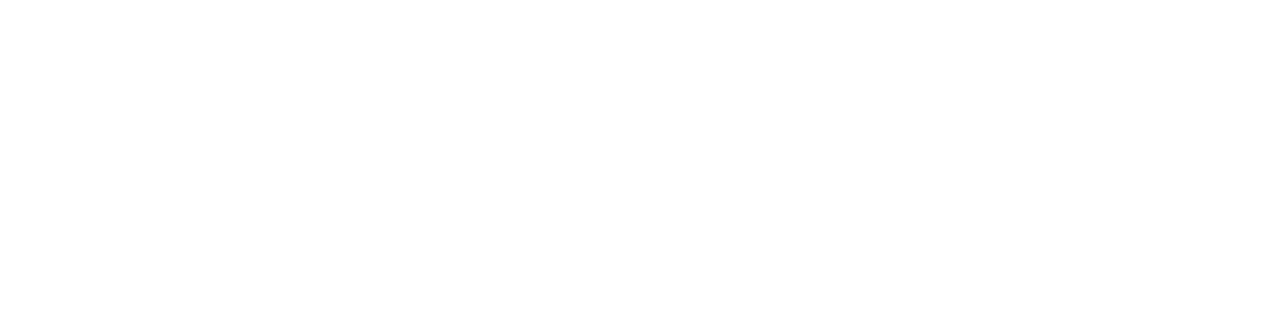
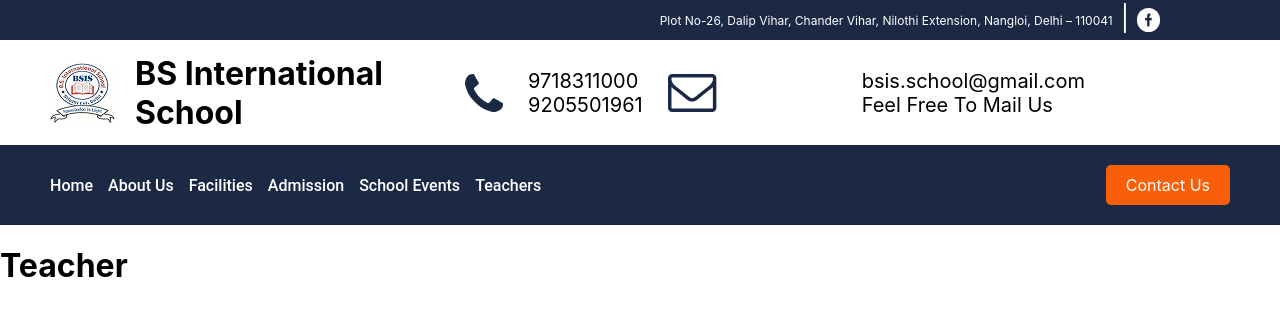
Before and after one commit to souravsharma-dev/react-School-Website, a React (Create React App) app: page /Teachers in a window 1280 px wide. Before the commit this address had no page. Shown: the top 316 px of the page. Built offline with nearby package versions, Linux system fonts and the light colour scheme.

Commit message:
Changes in Nav

```diff
--- a/src/App.js
+++ b/src/App.js
@@ -6,8 +6,8 @@
 import Facilities from './Components/Facilities';
 import Admission from './Components/Admission';
 import SchoolEvents from './Components/SchoolEvents';
-import Docs from './Components/Docs';
 import ContactUs from './Components/ContactUs';
+import Teachers from './Components/Teachers';
 
 const App = () => {
   return(
@@ -21,7 +21,7 @@
     <Route path="/Facilities" element={<Facilities />} />
     <Route path="/Admission" element={<Admission />} />
     <Route path="/SchoolEvents" element={<SchoolEvents />} />
-    <Route path="/Docs" element={<Docs />} />
+    <Route path="/Teachers" element={<Teachers />} />
     <Route path="/ContactUs" element={<ContactUs />} />
    </Routes>
 
--- a/src/Components/Navbar/index.jsx
+++ b/src/Components/Navbar/index.jsx
@@ -184,16 +184,17 @@
                     color: 'white'
                 }
                    }>School Events</Link>
-                   <Link to='/docs'style={
+
+                   <Link to='/Teachers'style={
                     {
                         textDecoration: "none",
                         borderRadius: '5px',
                     color: 'white'
                 }
-                   }>Docs</Link>
+                   }>Teachers</Link>
                     </div>
 
-                   <Link to='/contactus' className="contact-btn" style={
+                   <Link to='/Teachers' className="contact-btn" style={
                     {
                         textDecoration: "none",
                         fontSize: '16px',
--- /dev/null
+++ b/src/Components/Teachers.jsx
@@ -0,0 +1,12 @@
+import Navbar from "./Navbar";
+
+const Teachers = () =>{
+    return (
+
+        <div>
+            <Navbar />
+            <h1>Teacher</h1></div>
+    )
+}
+
+export default Teachers;
```
